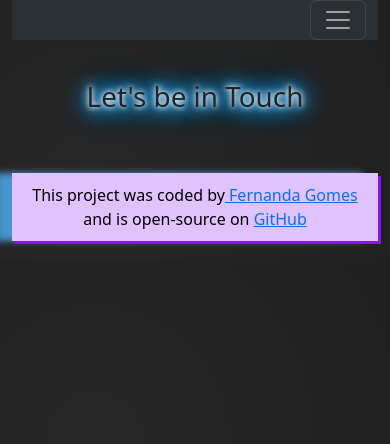
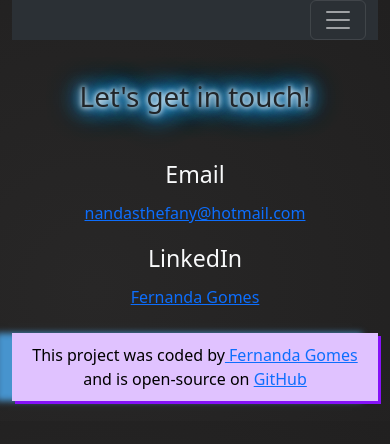
Before and after one commit to FernandaSGomes/fgomes-portfolio, a React (Create React App) app: page /Contact in a window 390 px wide. Shown: the top 444 px of the page. Built offline with nearby package versions, Linux system fonts and the light colour scheme.

Commit message:
Added responsive

```diff
--- a/src/App.css
+++ b/src/App.css
@@ -88,3 +88,9 @@
   text-align: justify;
   line-height: 32px;
 }
+
+@media (max-width: 800px) {
+  .box {
+    display: none;
+  }
+}
--- a/src/App.js
+++ b/src/App.js
@@ -22,7 +22,7 @@
         </h2>
         <br />
         <div className="text-center">
-          <div className="box">
+          <div className="box  ">
             <div className="inner">
               <span>Hello World I'm Fernanda</span>
             </div>
--- a/src/Contact.js
+++ b/src/Contact.js
@@ -1,5 +1,4 @@
 import React from "react";
-import fgomes from "./images/fgomespicture.png";
 import Nav from "./Nav";
 import Footer from "./Footer";
 import "./App.css";
@@ -10,13 +9,25 @@
       <div className="container">
         <Nav />
 
-        <h1>Let's be in Touch</h1>
-
-        <img
-          src={fgomes}
-          alt="fgomes"
-          className="picture d-none d-lg-block img-fluid rounded mb-2"
-        />
+        <h1>Let's get in touch!</h1>
+        <div className="text-center text-light lh-lg">
+          <h3>Email </h3>
+          <p>
+            <a href="mailto:nandasthefany@hotmail.com">
+              nandasthefany@hotmail.com
+            </a>
+          </p>
+          <h3>LinkedIn</h3>
+          <p>
+            <a
+              href="https://www.linkedin.com/in/fernanda-gomes-front-end-developer/"
+              target="_blank"
+              rel="noreferrer"
+            >
+              Fernanda Gomes
+            </a>
+          </p>
+        </div>
         <Footer />
       </div>
     </div>
--- a/src/Footer.js
+++ b/src/Footer.js
@@ -6,7 +6,7 @@
     <footer>
       This project was coded by
       <a
-        href="www.linkedin.com/in/fernanda-gomes-front-end-developer"
+        href="https://www.linkedin.com/in/fernanda-gomes-front-end-developer/"
         target="_blank"
         rel="noreferrer"
       >
--- a/src/Nav.js
+++ b/src/Nav.js
@@ -5,7 +5,7 @@
 export default function Nav() {
   return (
     <nav
-      class="navbar bg-dark navbar-expand-lg bg-body-tertiary fs-3 p-0"
+      class="navbar navbar-expand-lg bg-body-tertiary navbar-dark bg-dark fs-3 p-0"
       data-bs-theme="dark"
     >
       <div class="container-fluid ">
```
